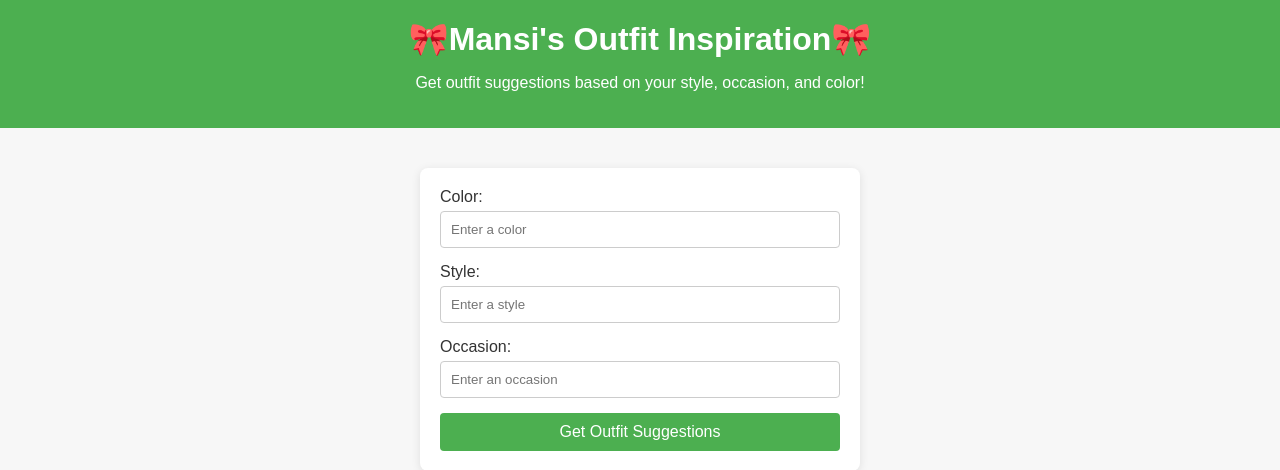
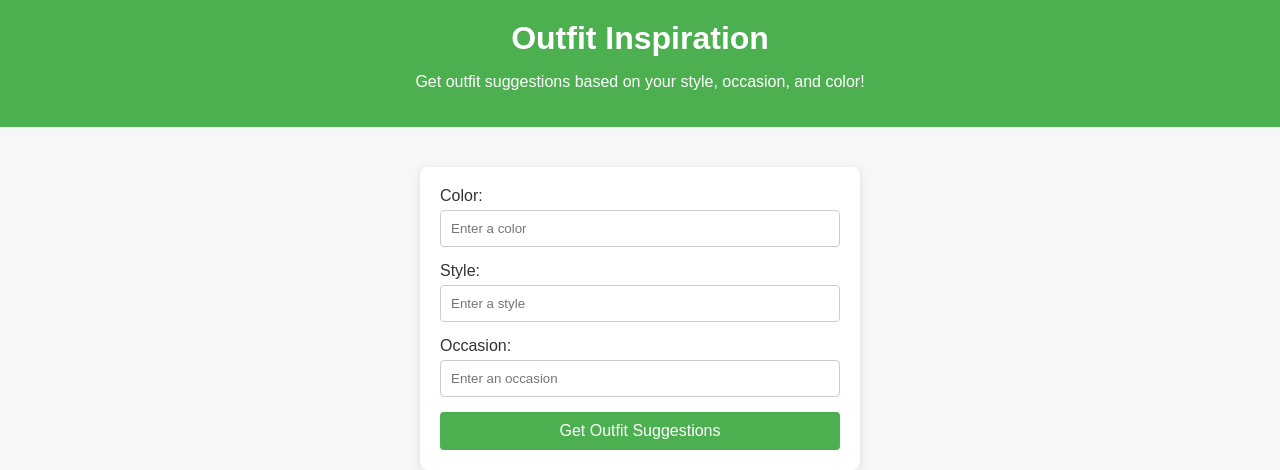
Before and after one commit to jackreynard35/fashion_inspiration_app, a Flask app: page / in a window 1280 px wide. Shown: the top 470 px of the page. Run offline with Flask 3, Linux system fonts and the light colour scheme.

Commit message:
Update index.html

```diff
--- a/fashion_inspiration_app/templates/index.html
+++ b/fashion_inspiration_app/templates/index.html
@@ -8,7 +8,7 @@
 </head>
 <body>
     <header>
-        <h1>🎀Mansi's Outfit Inspiration🎀</h1>
+        <h1>Outfit Inspiration</h1>
         <p>Get outfit suggestions based on your style, occasion, and color!</p>
     </header>
 
```
